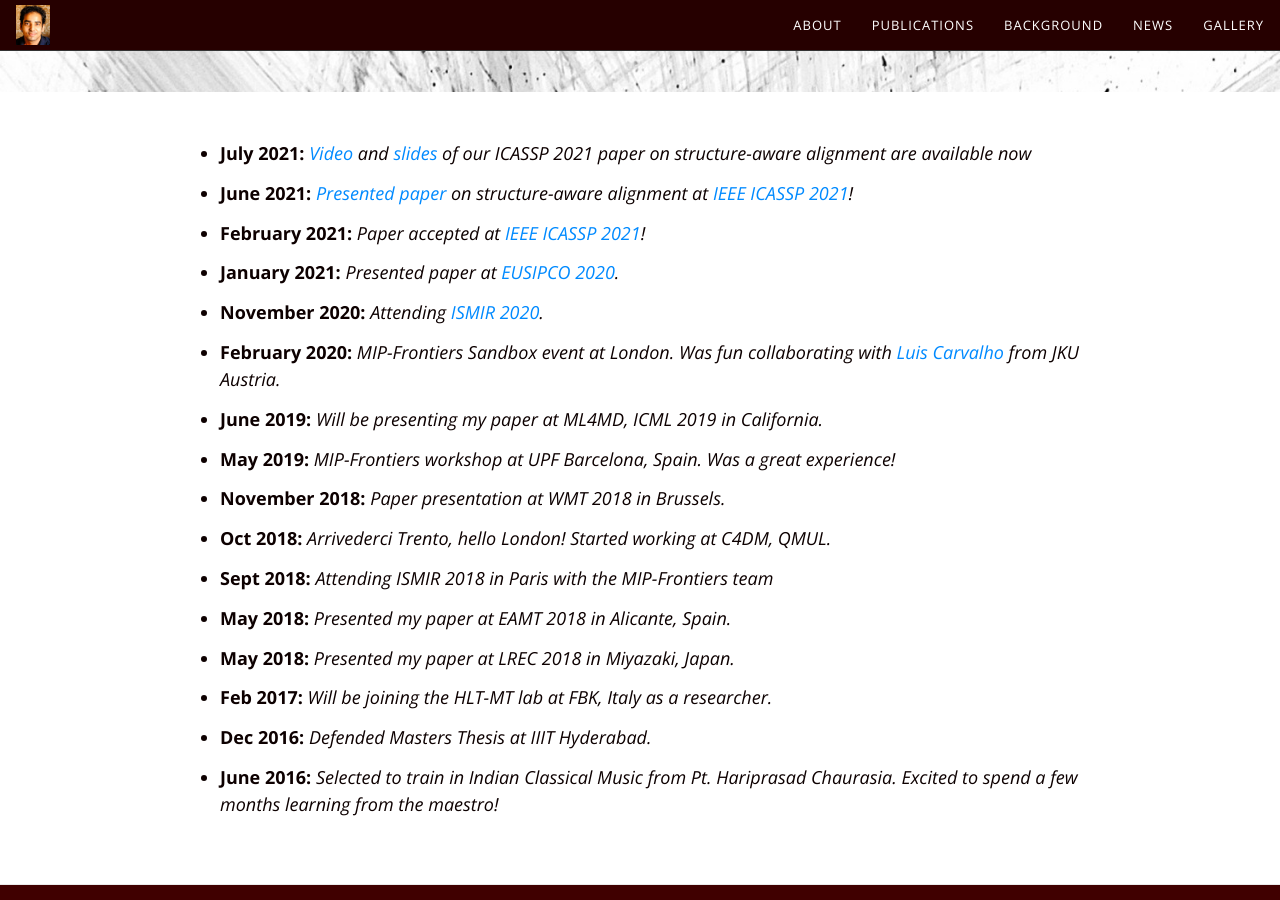
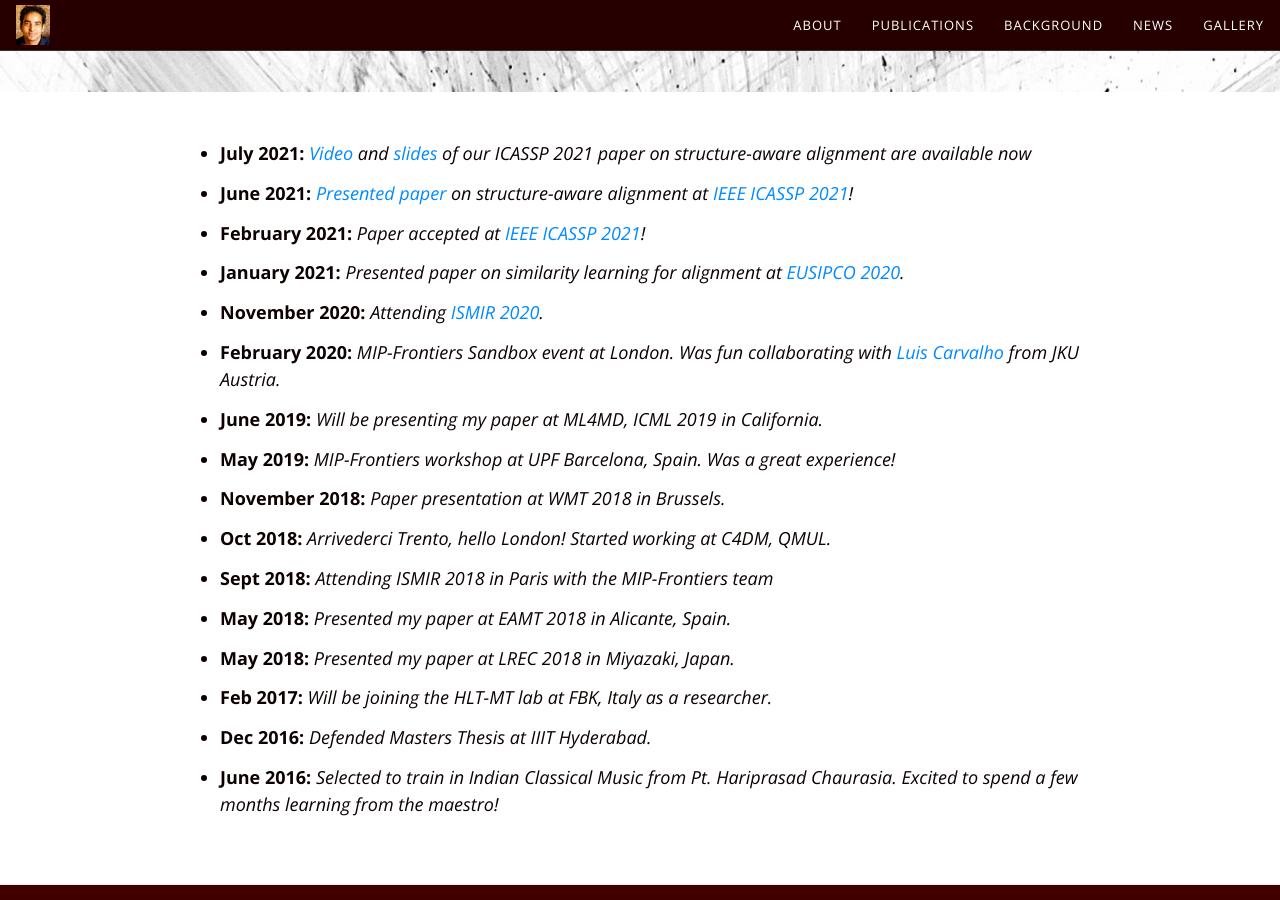
Before and after one commit to rragrawal/rragrawal.github.io, a Jekyll site: the page built from news.md, in a window 1280 px wide and 900 px high, scrolled down 406 px. Built offline with Jekyll 4.4.1, drawn with Linux system fonts in a browser that asks for light colours; nearby versions of some CDN libraries.

Commit message:
Update news.md

```diff
--- a/news.md
+++ b/news.md
@@ -8,7 +8,7 @@ cover-img: "/img/bg/footer.jpg"
 * {: .spaced :} **July 2021:** *[Video](https://youtu.be/0kni53Kys3U) and [slides](https://sigport.org/documents/slides-icassp-2021-paper-structure-aware-alignment) of our ICASSP 2021 paper on structure-aware alignment are available now*
 * {: .spaced :} **June 2021:** *[Presented paper](https://twitter.com/ieeeICASSP/status/1402949138959028230) on structure-aware alignment at [IEEE ICASSP 2021](https://2021.ieeeicassp.org/)!*
 * {: .spaced :} **February 2021:** *Paper accepted at [IEEE ICASSP 2021](https://2021.ieeeicassp.org/)!*
-* {: .spaced :} **January 2021:** *Presented paper at [EUSIPCO 2020](https://signalprocessingsociety.org/blog/eusipco-2020-2020-28th-european-signal-processing-conference).*
+* {: .spaced :} **January 2021:** *Presented paper on similarity learning for alignment at [EUSIPCO 2020](https://signalprocessingsociety.org/blog/eusipco-2020-2020-28th-european-signal-processing-conference).*
 * {: .spaced :} **November 2020:** *Attending [ISMIR 2020](https://www.ismir2020.net/).*
 * {: .spaced :} **February 2020:** *MIP-Frontiers Sandbox event at London. Was fun collaborating with [Luis Carvalho](https://www.jku.at/en/institute-of-computational-perception/about-us/people/luis-carvalho) from JKU Austria.*
 * {: .spaced :} **June 2019:** *Will be presenting my paper at ML4MD, ICML 2019 in California.*
```
